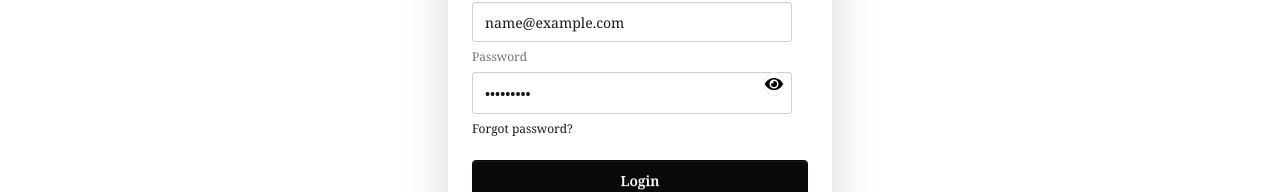
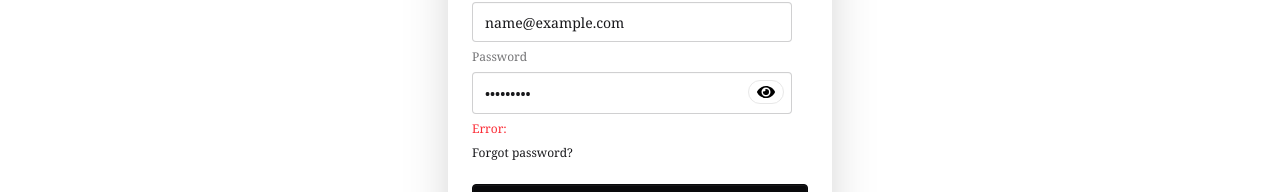
Before and after one commit to Diya-Purkayastha/recipe-book-client, a React (Vite) app: page /login in a window 1280 px wide. Both pictures are taken after typing "name@example.com", "Sample123" into the empty fields and a click on the button "Login". Shown: the part 199-391 px from the top of the page. Built offline with nearby package versions, Linux system fonts and the light colour scheme; no server answers.

Commit message:
design adjusted

```diff
--- a/src/pages/Login.jsx
+++ b/src/pages/Login.jsx
@@ -34,7 +34,7 @@ const Login = () => {
             .catch((error) => {
                 const errorMessag = error.code;
                 setErrorMessage(errorMessag);
-                toast.error(errorMessage);
+                // toast.error(errorMessage);
 
             });
 
@@ -54,7 +54,7 @@ const Login = () => {
         .catch((error) => {
             const errorMessag = error.code;
             setErrorMessage(errorMessag);
-            toast.error(errorMessage);
+            // toast.error(errorMessage);
 
         });
     }
@@ -86,13 +86,16 @@ const Login = () => {
                             //toggle eye icon
                             type='button'
                             onClick={() => setShowPassword(!showPassword)}
-                            className='btn btn-xs absolute p-0 rounded-full top-0 right-6 z-10 bg-white shadow-none'>
+                            className='btn btn-xs absolute p-2 rounded-full top-2 right-6 z-10 bg-white shadow-none'>
 
                             {
                                 showPassword ? <FaEyeSlash size={18} color='black'/> : <FaEye size={18} color='black'/>
                             }
                         </button>
                        </div>
+                       {
+                        errorMessage && <h1 className='text-red-500'>Error: {errorMessage}</h1>
+                       }
                         <div ><a onClick={handleForgetPass} className="link link-hover">Forgot password?</a></div>
 
                         <button type='submit' className="btn btn-neutral mt-4">Login</button>
--- a/src/pages/Register.jsx
+++ b/src/pages/Register.jsx
@@ -1,14 +1,13 @@
-import React, { use } from 'react';
+import React, { use, useState } from 'react';
 import { Link, useNavigate } from 'react-router';
 import { AuthContext } from '../provider/AuthProvider';
-import { toast } from 'react-toastify';
 import { BsGoogle } from 'react-icons/bs';
 import useTitle from '../hook/useTitle';
 
 const Register = () => {
     useTitle("Register")
     const { createUser, setUser, updateUser, googleSignIn } = use(AuthContext)
-    // const [passError, setPassError] = useState(" ")
+    const [passError, setPassError] = useState(" ")
     const navigate = useNavigate()
 
     const handleRegister = e => {
@@ -24,7 +23,7 @@ const Register = () => {
             return regex.test(password);
         };
         if (!isValidPassword(password)) {
-            toast.error("Password must include uppercase, lowercase, and be at least 6 characters.");
+            setPassError("Password must include uppercase, lowercase, and be at least 6 characters.");
             return;
         }
 
@@ -73,7 +72,9 @@ const Register = () => {
                         {/* password */}
                         <label className="label">Password</label>
                         <input type="password" className="input" placeholder="Password" name='password' required />
-
+                        {
+                            passError && <h1 className='text-red-500'>{passError}</h1>
+                        }
                         <button type='submit' className="btn btn-neutral mt-4">Register</button>
                         <button onClick={handleGoogle} className="btn btn-secondary ">
                             <BsGoogle></BsGoogle> Login with Google
```
